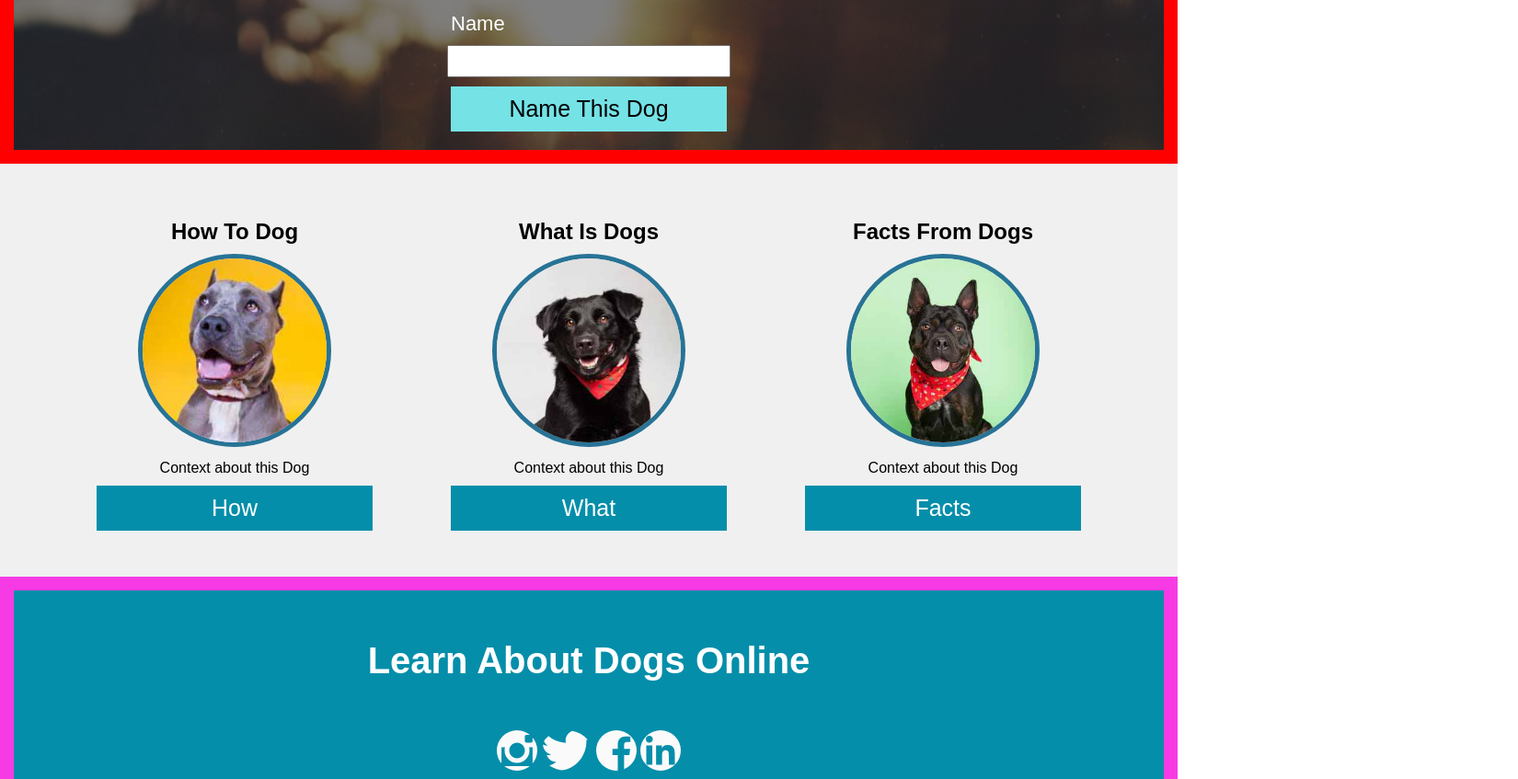
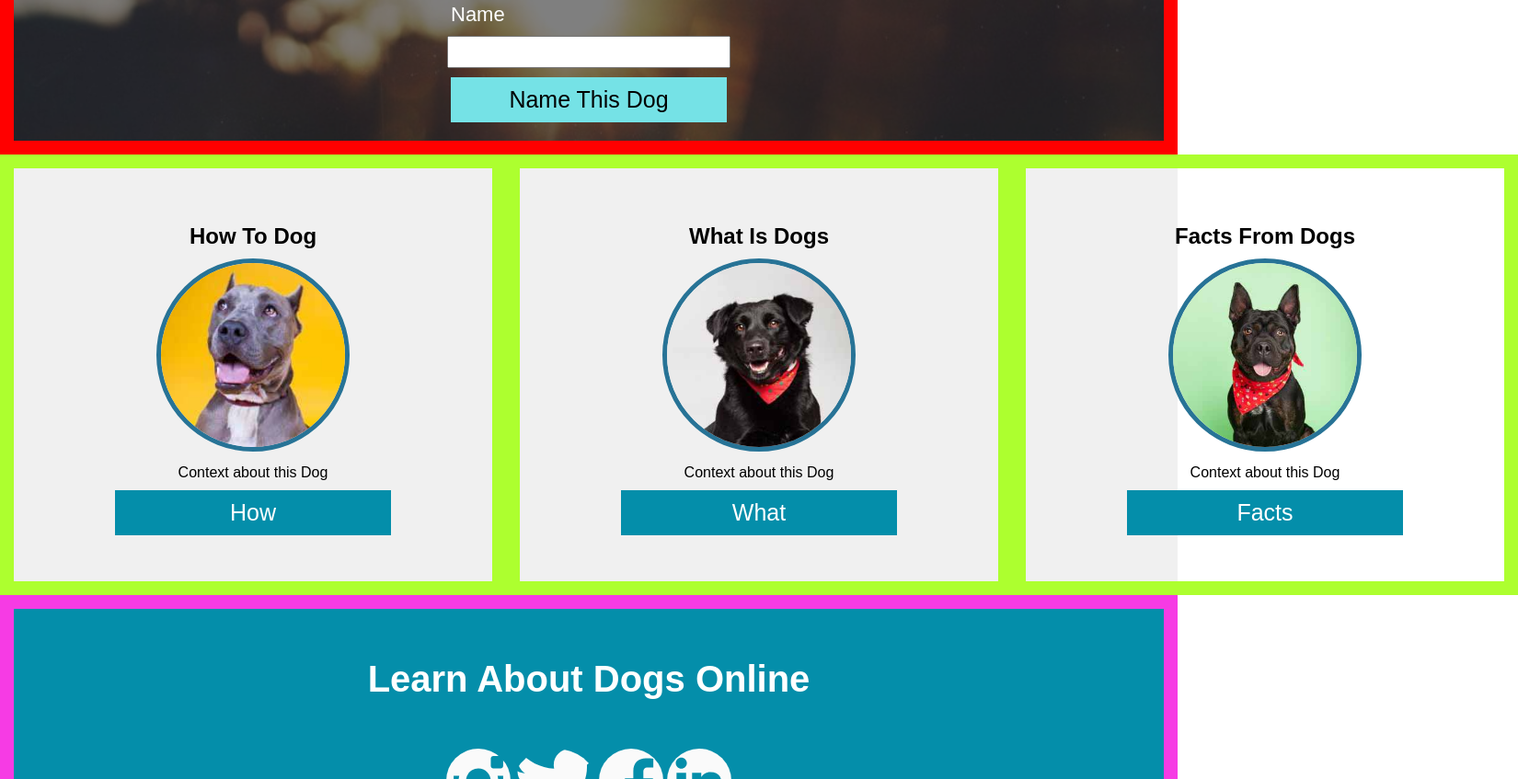
Before and after one commit to TDManning/Dog-Party2.0, a plain HTML site: page index.html in a window 1280 px wide. Shown: the part 537-1384 px from the top of the page at 92% size, 1650 px wide, since content can reach past the window. Drawn offline with Linux system fonts and the light colour scheme.

Commit message:
feat: all sections have colored boarder around them

```diff
--- a/index.html
+++ b/index.html
@@ -44,8 +44,7 @@
             <button class="dog-button">What</button>
           </div>
         <div class="dog-info">
-          <div class="dog-info">
-            <h2>Facts From Dogs</h2>
+          <h2>Facts From Dogs</h2>
           <img src="assets/dog4-sq.jpg" alt="Dog 2" />
           <p>Context about this Dog</p>
           <button class="dog-button">Facts</button>
@@ -53,12 +52,12 @@
       </section>
     </main>
     <footer>
-      <section class="hero">
+      <section class="hero social-media">
         <h1>Learn About Dogs Online</h1>
-        <img src="assets/instagram.svg" alt="IG Logo" class="social-media" />
-        <img src="assets/twitter.svg" alt="Twitter Logo" class="social-media" />
-        <img src="assets/facebook.svg" alt="Facebook Logo" class="social-media" />
-        <img src="assets/linkedin.svg" alt="Instagram Logo" class="social-media" />
+        <img src="assets/instagram.svg" alt="IG Logo" class="social-media logo" />
+        <img src="assets/twitter.svg" alt="Twitter Logo" class="social-media logo" />
+        <img src="assets/facebook.svg" alt="Facebook Logo" class="social-media logo" />
+        <img src="assets/linkedin.svg" alt="Instagram Logo" class="social-media logo" />
       </section>
     </footer>
     <script src="main.js"></script>
--- a/style.css
+++ b/style.css
@@ -15,7 +15,7 @@ header {
 }
 
 .logo {
-  height: 80px;
+  height: 70px;
 }
 
 .nav-list {
@@ -96,13 +96,8 @@ li a {
 .info {
   display: flex;
   justify-content: space-evenly;
-  padding: 50px 20px;
   background-color: #f0f0f0;
 
-}
-
-.dog-info {
-  text-align: center;
 }
 
 .dog-info img {
@@ -145,6 +140,14 @@ header {
 }
 
 .dog-box {
-  border: 15px solid greenyellow;
+
   /* padding: 50px; */
 }
+
+.dog-info {
+  text-align: center;
+  padding: 50px 20px;
+  padding-left: 110px;
+  padding-right: 110px;
+  border: 15px solid greenyellow;
+}
```
